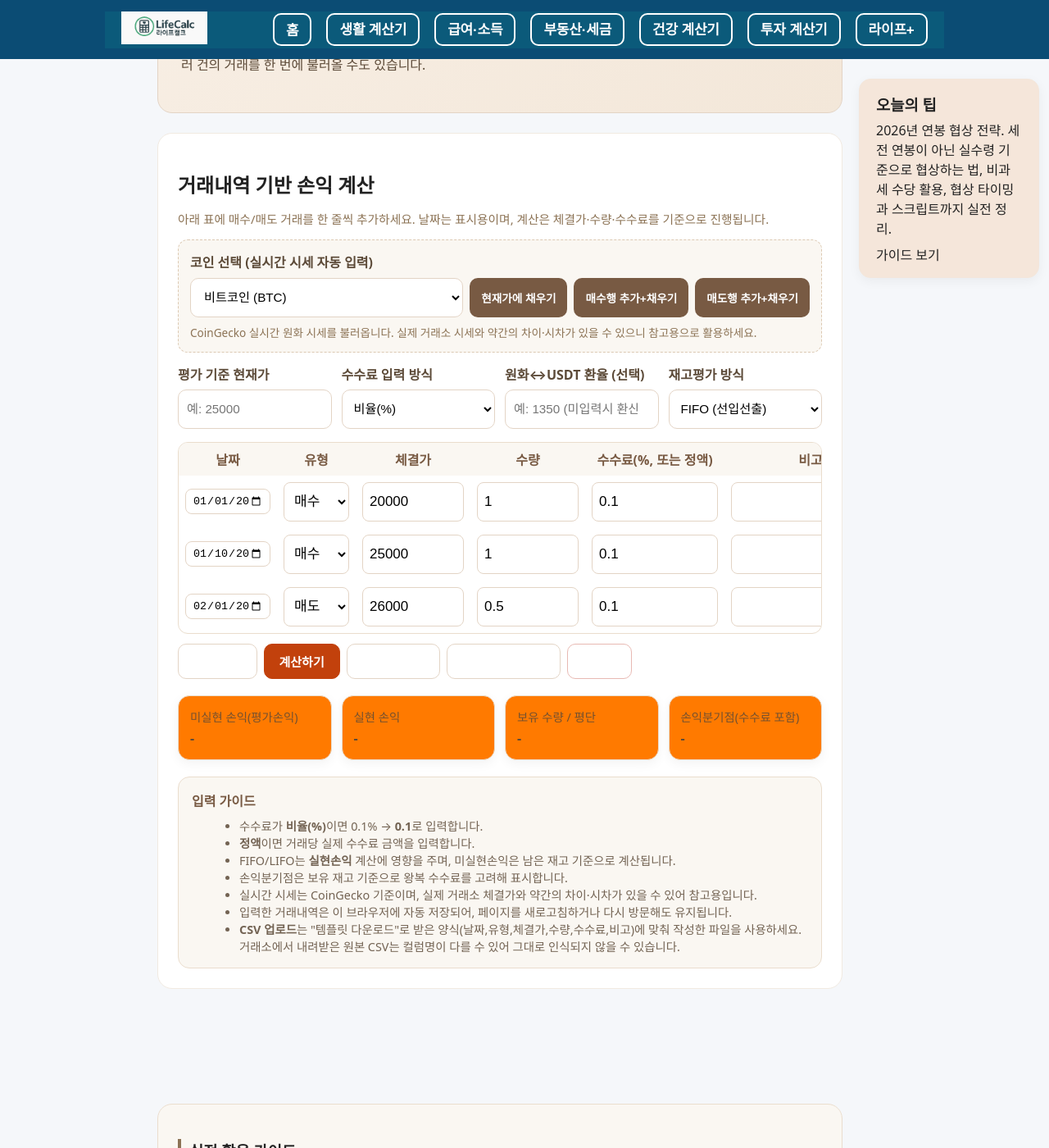
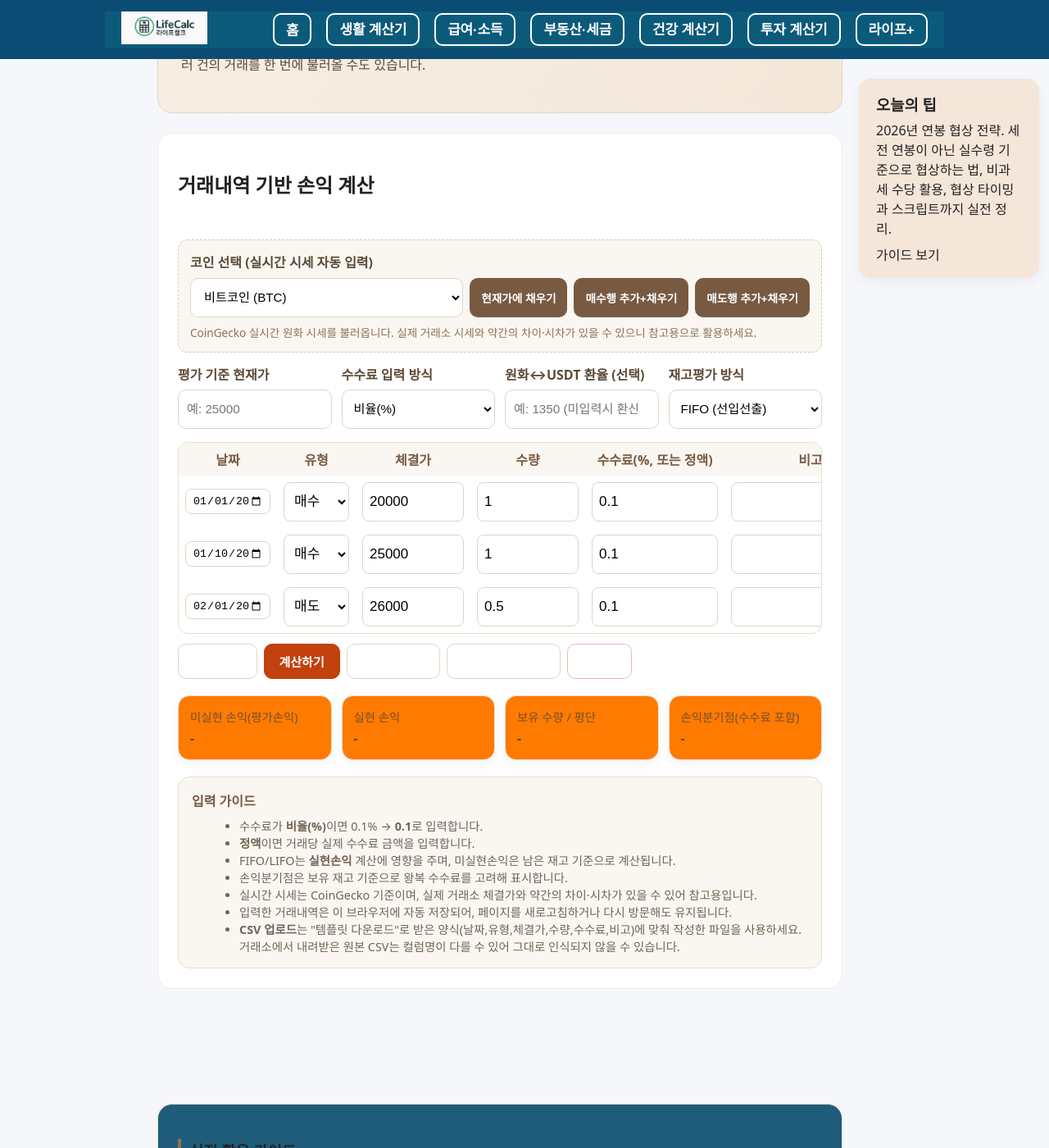
Before and after one commit to khai-lang/LifeCalc, a Jekyll site: the page built from invest/crypto/pnl/index.html, in a window 1280 px wide and 1400 px high, scrolled down 412 px. Shown: the whole window at 82% size. Built offline with Jekyll 4.4.1, drawn with Linux system fonts in a browser that asks for light colours.

Commit message:
Update index.html

```diff
--- a/invest/crypto/pnl/index.html
+++ b/invest/crypto/pnl/index.html
@@ -260,9 +260,9 @@ permalink: "/invest/crypto/pnl/"
     padding: 24px;
     margin-bottom: 20px;
   }
-  .cp-card-light { background: #faf7f2; border-color: #eaddcd; }
+  .cp-card-light { background: #1f5c7a; border-color: #eaddcd; }
   .cp-card h3 { border-left: 4px solid #8c7355; padding-left: 10px; }
-  .cp-sub-desc { color: #8c7355; font-size: 0.92rem; margin-top: -6px; }
+  .cp-sub-desc { color: #fff; font-size: 0.92rem; margin-top: -6px; }
   .cp-note { font-size: 0.85rem; color: #8c7355; }
 
   .cp-recommend-desc { font-size: 0.9rem; color: #8c7355; }
```
